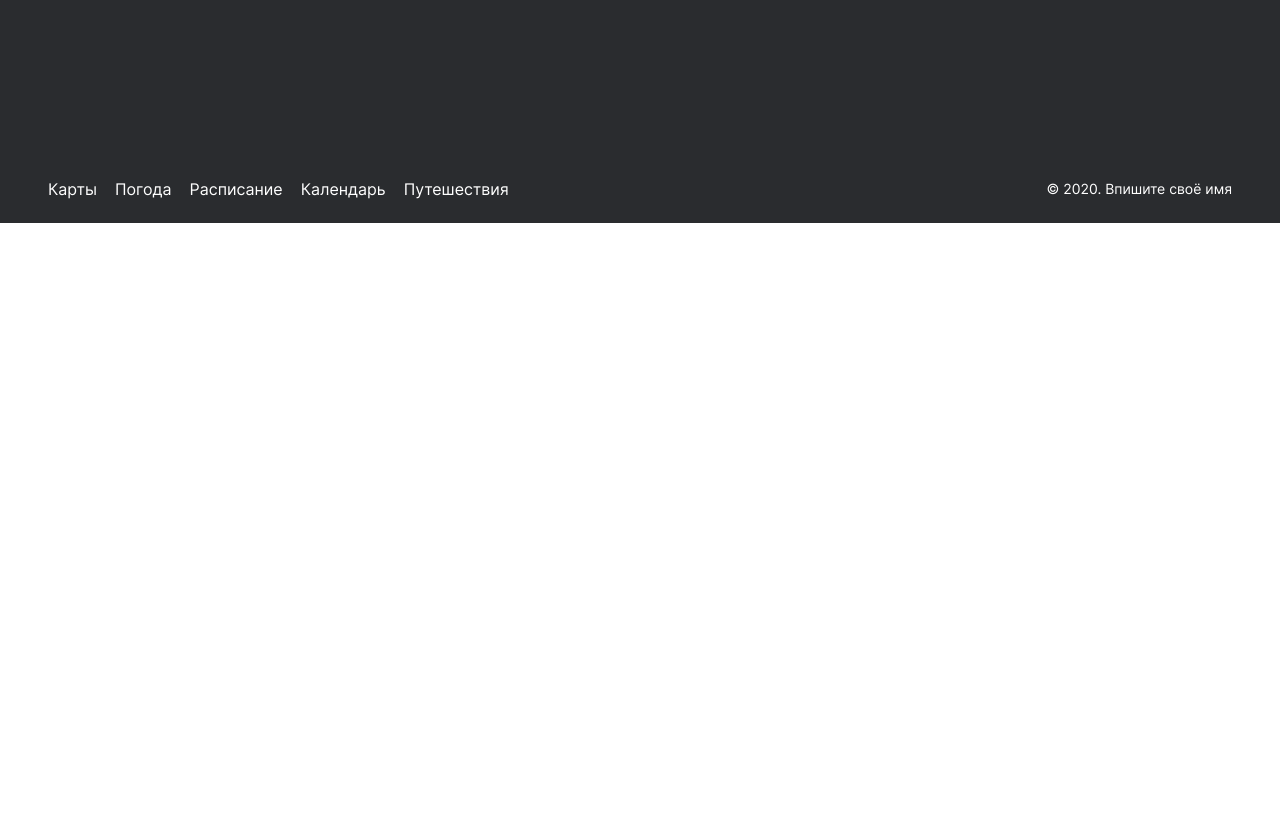
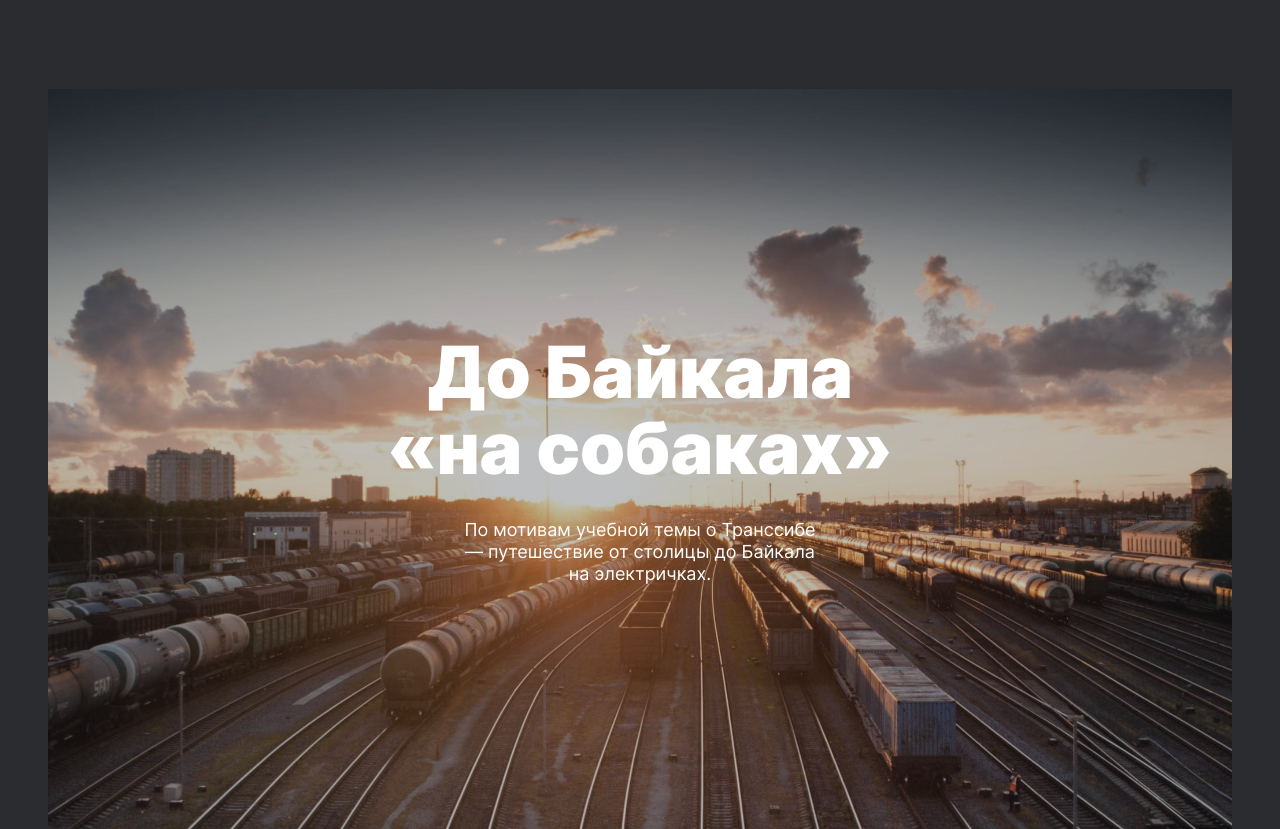
Before and after one commit to p-artu/russian-travel, a plain HTML site: page index.html in a window 1280 px wide. Shown: the part 5914-6743 px from the top of the page. Before the commit the page ends 6137 px from the top, so only its background shows below. Drawn offline with Linux system fonts and the light colour scheme.

Commit message:
третья попытка

```diff
--- a/index.html
+++ b/index.html
@@ -139,7 +139,7 @@
           </div>
           <img class="place__image" src="sprint-3-images/place-karelia.jpg" alt="Изображение из Карелии">
           <div class="place__text">
-            <p class="place__paragraph place__paragraph_kareliya">Сибирь заканчивается не на Урале, а в Карелии:
+            <p class="place__paragraph">Сибирь заканчивается не на Урале, а в Карелии:
               образующая тайгу сибирская лиственница не растёт западнее Водлозера.
               Зато здесь она вымахивает на 30 метров — леса карельских национальных парков
               из-за непроходимых болот никогда не знали топора.
@@ -151,6 +151,13 @@
         </div>
       </section>
       <section class="cover">
+        <div class="cover__grid">
+          <img class="cover__background" src="sprint-3-images/cover-trains.jpg" alt="Фотография поездов">
+          <a class="cover__link" href="https://stampsy.com/na-elektrichkakh-do-baikala" target="_blank">
+            <h2 class="cover__title">До Байкала &#171;на собаках&#187;</h2>
+            <p class="cover__subtitle">По мотивам учебной темы о Транссибе — путешествие от столицы до Байкала на электричках.</p>
+          </a>
+        </div>
       </section>
     </main>
 
```
